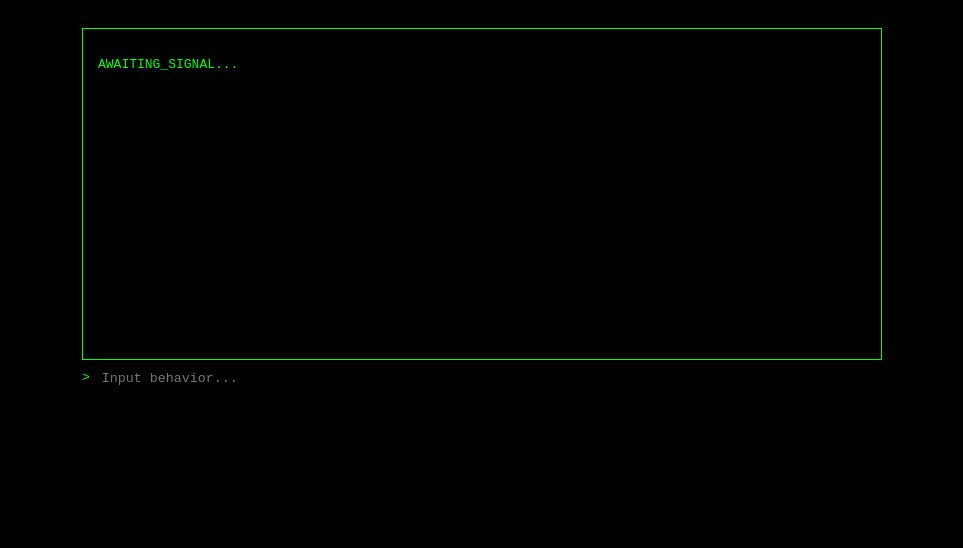
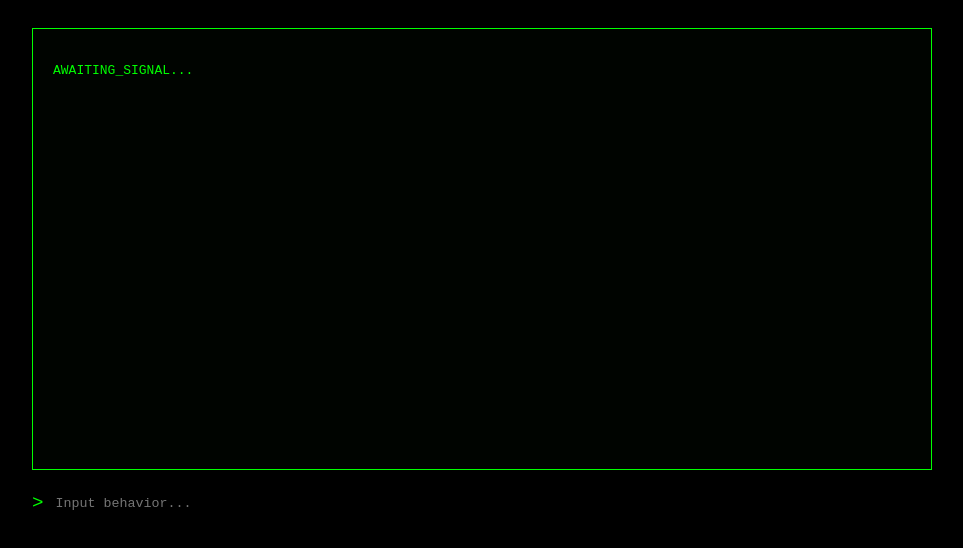
Before and after one commit to rhyscurrie-ux/the-zapper, a website: page the-zapper/public/index.html in a window 1280 px wide. Shown: the whole page, without its empty margins (158-1121 px from the left). Drawn offline with nearby package versions, Linux system fonts and the light colour scheme.

Commit message:
Update style.css

```diff
--- a/the-zapper/public/style.css
+++ b/the-zapper/public/style.css
@@ -1,22 +1,24 @@
-body { background: #000; color: #0f0; font-family: monospace; padding: 20px; }
-#terminal { max-width: 800px; margin: auto; }
+body { background: #000; color: #0f0; font-family: 'Courier New', Courier, monospace; padding: 20px; line-height: 1.4; }
+#terminal { max-width: 900px; margin: auto; }
 #output-container {
     border: 1px solid #0f0;
-    padding: 15px;
-    margin-bottom: 10px;
-    min-height: 300px;
+    padding: 20px;
+    margin-bottom: 20px;
+    background: rgba(0, 20, 0, 0.2);
+    min-height: 400px;
 }
 #audit-output {
     white-space: pre-wrap;
     word-wrap: break-word;
-    overflow-y: visible;
 }
-#input-line { display: flex; gap: 10px; }
+#input-line { display: flex; gap: 10px; font-size: 1.2em; }
 #user-input {
     background: transparent;
     border: none;
     color: #0f0;
     outline: none;
     width: 100%;
-    font-family: monospace;
+    font-family: inherit;
 }
+/* Ensure LaTeX formulas are visible and green */
+.mjx-chtml { color: #0f0 !important; }
```
